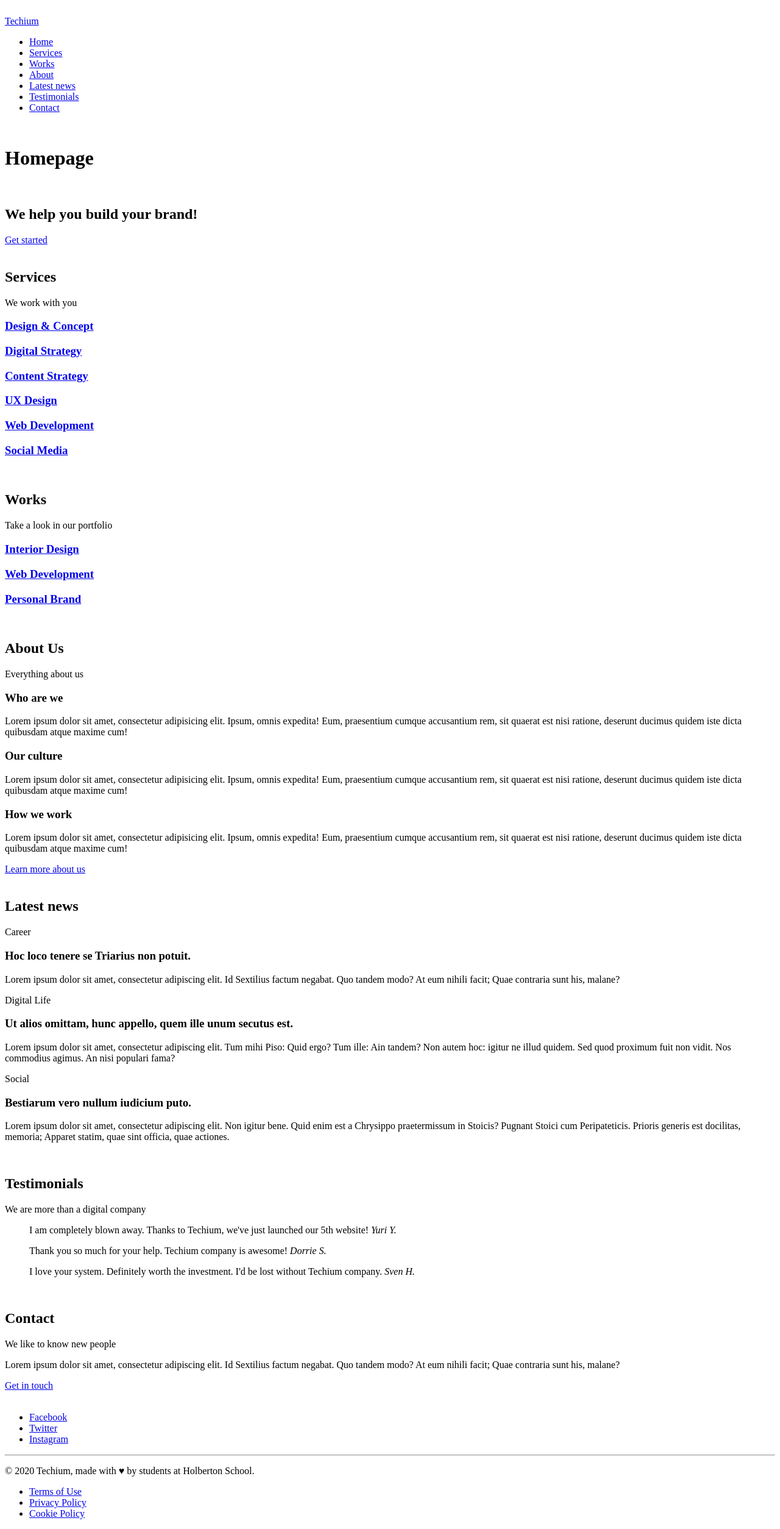
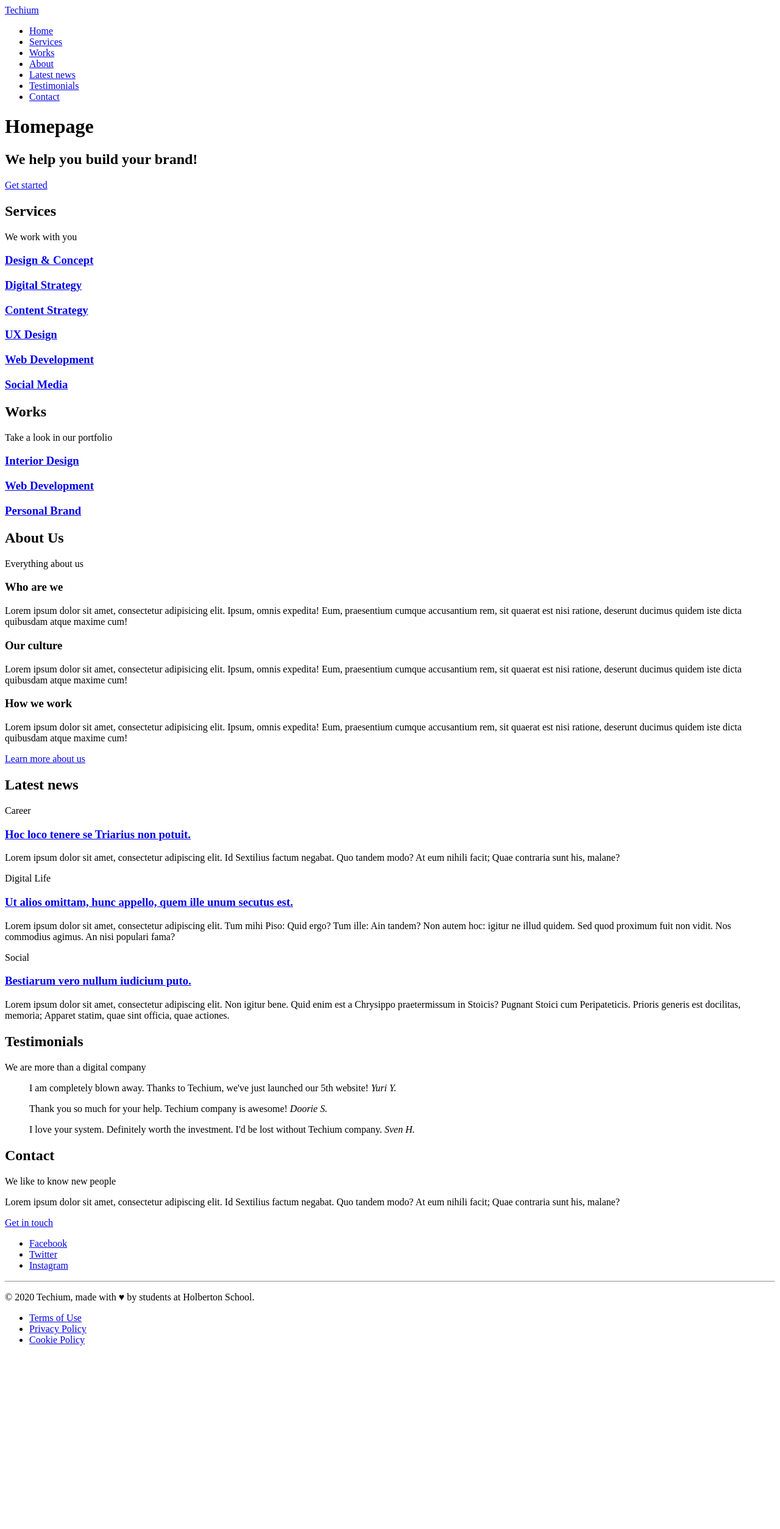
Before and after one commit to DevEchoFR/holbertonschool-web_front_end, a plain HTML site: page html_advanced/29-index.html in a window 1280 px wide. Shown: the whole page at 61% size. After the commit the page ends 2223 px from the top, so only its background shows below. Drawn offline with Linux system fonts and the light colour scheme.

Commit message:
Add HTML Advanced project - 41 HTML exercises

```diff
--- a/html_advanced/29-index.html
+++ b/html_advanced/29-index.html
@@ -1,5 +1,5 @@
 <!DOCTYPE html>
-<html lang="en" dir="ltr">
+<html lang="en">
 <head>
     <meta charset="utf-8">
     <meta name="viewport" content="width=device-width, initial-scale=1.0, viewport-fit=cover">
@@ -10,10 +10,14 @@
 </head>
 <body>
 
-    <br><!-- Header -->
+    <!-- Header -->
     <header>
         <div>
-        <a href="/"><span>Techium</span></a>
+            <div>
+                <a href="/">
+                    <span>Techium</span>
+                </a>
+            </div>
             <nav>
                 <ul>
                     <li><a href="/">Home</a></li>
@@ -28,18 +32,21 @@
         </div>
     </header>
 
-    <br><!-- Main -->
+    <!-- Main -->
     <main>
         <h1>Homepage</h1>
 
-      <br><!-- Hero -->
-      <section id="hero">
+        <!-- Hero section -->
+        <section>
+            <div>
                 <h2>We help you build your brand!</h2>
                 <a href="#">Get started</a>
+            </div>
         </section>
 
-      <br><!-- Services -->
+        <!-- Services section -->
         <section id="services">
+            <div>
                 <header>
                     <h2>Services</h2>
                     <p>We work with you</p>
@@ -52,128 +59,118 @@
                     <h3><a href="#">Web Development</a></h3>
                     <h3><a href="#">Social Media</a></h3>
                 </div>
+            </div>
         </section>
 
-      <br><!-- Works -->
+        <!-- Works section -->
         <section id="works">
+            <div>
                 <header>
                     <h2>Works</h2>
                     <p>Take a look in our portfolio</p>
                 </header>
                 <div>
-          <article><h3><a href="#">Interior Design</a></h3></article>
-          <article><h3><a href="#">Web Development</a></h3></article>
-          <article><h3><a href="#">Personal Brand</a></h3></article>
+                    <article>
+                        <h3><a href="#">Interior Design</a></h3>
+                    </article>
+                    <article>
+                        <h3><a href="#">Web Development</a></h3>
+                    </article>
+                    <article>
+                        <h3><a href="#">Personal Brand</a></h3>
+                    </article>
+                </div>
             </div>
         </section>
 
-      <br><!-- About Us -->
+        <!-- About Us section -->
         <section id="about">
+            <div>
                 <header>
                     <h2>About Us</h2>
                     <p>Everything about us</p>
                 </header>
                 <div>
                     <h3>Who are we</h3>
-          <p>Lorem ipsum dolor sit amet, consectetur adipisicing elit. Ipsum, omnis expedita!
-             Eum, praesentium cumque accusantium rem, sit quaerat est nisi ratione,
-             deserunt ducimus quidem iste dicta quibusdam atque maxime cum!
-          </p>
-
+                    <p>Lorem ipsum dolor sit amet, consectetur adipisicing elit. Ipsum, omnis expedita! Eum, praesentium cumque accusantium rem, sit quaerat est nisi ratione, deserunt ducimus quidem iste dicta quibusdam atque maxime cum!</p>
                     <h3>Our culture</h3>
-          <p>Lorem ipsum dolor sit amet, consectetur adipisicing elit. Ipsum, omnis expedita!
-             Eum, praesentium cumque accusantium rem, sit quaerat est nisi ratione,
-             deserunt ducimus quidem iste dicta quibusdam atque maxime cum!
-          </p>
-
+                    <p>Lorem ipsum dolor sit amet, consectetur adipisicing elit. Ipsum, omnis expedita! Eum, praesentium cumque accusantium rem, sit quaerat est nisi ratione, deserunt ducimus quidem iste dicta quibusdam atque maxime cum!</p>
                     <h3>How we work</h3>
-          <p>Lorem ipsum dolor sit amet, consectetur adipisicing elit. Ipsum, omnis expedita!
-             Eum, praesentium cumque accusantium rem, sit quaerat est nisi ratione,
-             deserunt ducimus quidem iste dicta quibusdam atque maxime cum!
-          </p>
+                    <p>Lorem ipsum dolor sit amet, consectetur adipisicing elit. Ipsum, omnis expedita! Eum, praesentium cumque accusantium rem, sit quaerat est nisi ratione, deserunt ducimus quidem iste dicta quibusdam atque maxime cum!</p>
                 </div>
                 <a href="about.html">Learn more about us</a>
+            </div>
         </section>
 
-      <br><!-- Latest News -->
+        <!-- Latest news section -->
         <section id="latest_news">
+            <div>
                 <header>
                     <h2>Latest news</h2>
                 </header>
                 <div>
                     <article>
                         <p>Career</p>
-            <h3>Hoc loco tenere se Triarius non potuit.</h3>
-            <p>Lorem ipsum dolor sit amet, consectetur adipiscing elit.
-               Id Sextilius factum negabat. Quo tandem modo? At eum nihili facit;
-               Quae contraria sunt his, malane?
-            </p>
+                        <h3><a href="#">Hoc loco tenere se Triarius non potuit.</a></h3>
+                        <p>Lorem ipsum dolor sit amet, consectetur adipiscing elit. Id Sextilius factum negabat. Quo tandem modo? At eum nihili facit; Quae contraria sunt his, malane?</p>
                     </article>
-
                     <article>
                         <p>Digital Life</p>
-            <h3>Ut alios omittam, hunc appello, quem ille unum secutus est.</h3>
-            <p>Lorem ipsum dolor sit amet, consectetur adipiscing elit.
-               Tum mihi Piso: Quid ergo? Tum ille: Ain tandem? Non autem hoc:
-               igitur ne illud quidem. Sed quod proximum fuit non vidit.
-               Nos commodius agimus. An nisi populari fama?
-            </p>
+                        <h3><a href="#">Ut alios omittam, hunc appello, quem ille unum secutus est.</a></h3>
+                        <p>Lorem ipsum dolor sit amet, consectetur adipiscing elit. Tum mihi Piso: Quid ergo? Tum ille: Ain tandem? Non autem hoc: igitur ne illud quidem. Sed quod proximum fuit non vidit. Nos commodius agimus. An nisi populari fama?</p>
                     </article>
-
                     <article>
                         <p>Social</p>
-            <h3>Bestiarum vero nullum iudicium puto.</h3>
-            <p>Lorem ipsum dolor sit amet, consectetur adipiscing elit. Non igitur bene.
-               Quid enim est a Chrysippo praetermissum in Stoicis? Pugnant Stoici cum Peripateticis.
-               Prioris generis est docilitas, memoria; Apparet statim, quae sint officia, quae actiones.
-            </p>
+                        <h3><a href="#">Bestiarum vero nullum iudicium puto.</a></h3>
+                        <p>Lorem ipsum dolor sit amet, consectetur adipiscing elit. Non igitur bene. Quid enim est a Chrysippo praetermissum in Stoicis? Pugnant Stoici cum Peripateticis. Prioris generis est docilitas, memoria; Apparet statim, quae sint officia, quae actiones.</p>
                     </article>
+                </div>
             </div>
         </section>
 
-      <br><!-- Testimonials -->
+        <!-- Testimonials section -->
         <section id="testimonials">
+            <div>
                 <header>
                     <h2>Testimonials</h2>
                     <p>We are more than a digital company</p>
                 </header>
-
                 <div>
                     <article>
-            <blockquote>I am completely blown away. Thanks to Techium, we've just launched our 5th website!
-            <cite>Yuri Y.</cite></blockquote>
+                        <blockquote>
+                          I am completely blown away. Thanks to Techium, we've just launched our 5th website! <cite>Yuri Y.</cite>
+                        </blockquote>
                     </article>
-
                     <article>
-            <blockquote>Thank you so much for your help. Techium company is awesome!
-            <cite>Dorrie S.</cite></blockquote>
+                        <blockquote>
+                          Thank you so much for your help. Techium company is awesome! <cite>Doorie S.</cite>
+                        </blockquote>
                     </article>
-
                     <article>
-            <blockquote>I love your system. Definitely worth the investment. I'd be lost without Techium company.
-            <cite>Sven H.</cite></blockquote>
+                        <blockquote>
+                          I love your system. Definitely worth the investment. I'd be lost without Techium company. <cite>Sven H.</cite>
+                        </blockquote>
                     </article>
-
+                </div>
             </div>
         </section>
 
-      <br><!-- Contact -->
+        <!-- Contact section -->
         <section id="contact">
+            <div>
                 <header>
                     <h2>Contact</h2>
                     <p>We like to know new people</p>
                 </header>
                 <div>
-          <p>Lorem ipsum dolor sit amet, consectetur adipiscing elit.
-             Id Sextilius factum negabat. Quo tandem modo? At eum nihili facit;
-             Quae contraria sunt his, malane?
-          </p>
+                    <p>Lorem ipsum dolor sit amet, consectetur adipiscing elit. Id Sextilius factum negabat. Quo tandem modo? At eum nihili facit; Quae contraria sunt his, malane?</p>
                 </div>
                 <a href="contact.html">Get in touch</a>
+            </div>
         </section>
     </main>
 
-    <br><!-- Footer -->
+    <!-- Footer -->
     <footer>
         <div>
             <ul>
@@ -182,8 +179,10 @@
                 <li><a href="https://www.instagram.com/holbertonschool/">Instagram</a></li>
             </ul>
         </div>
+
         <hr>
         <p>© 2020 Techium, made with ♥ by students at Holberton School.</p>
+
         <div>
             <ul>
                 <li><a href="#">Terms of Use</a></li>
@@ -192,5 +191,6 @@
             </ul>
         </div>
     </footer>
+
 </body>
 </html>
```
Lines whose indentation alone changed are shown as unchanged.
